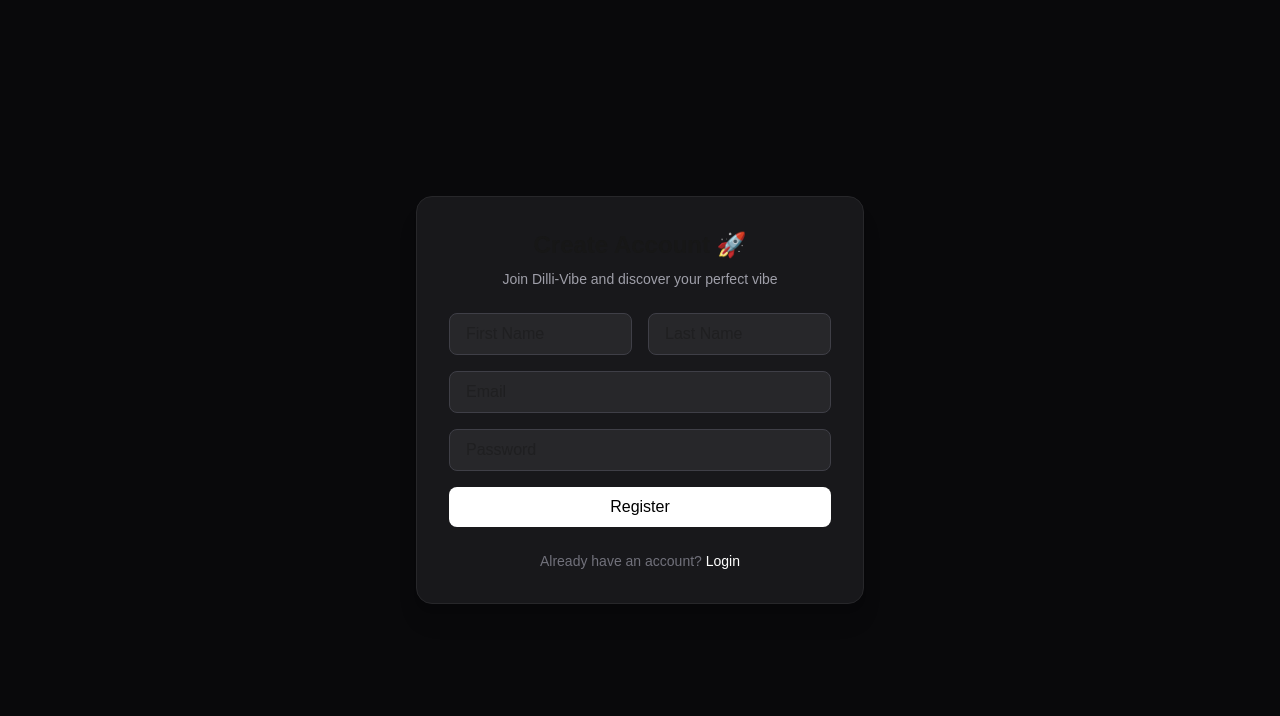
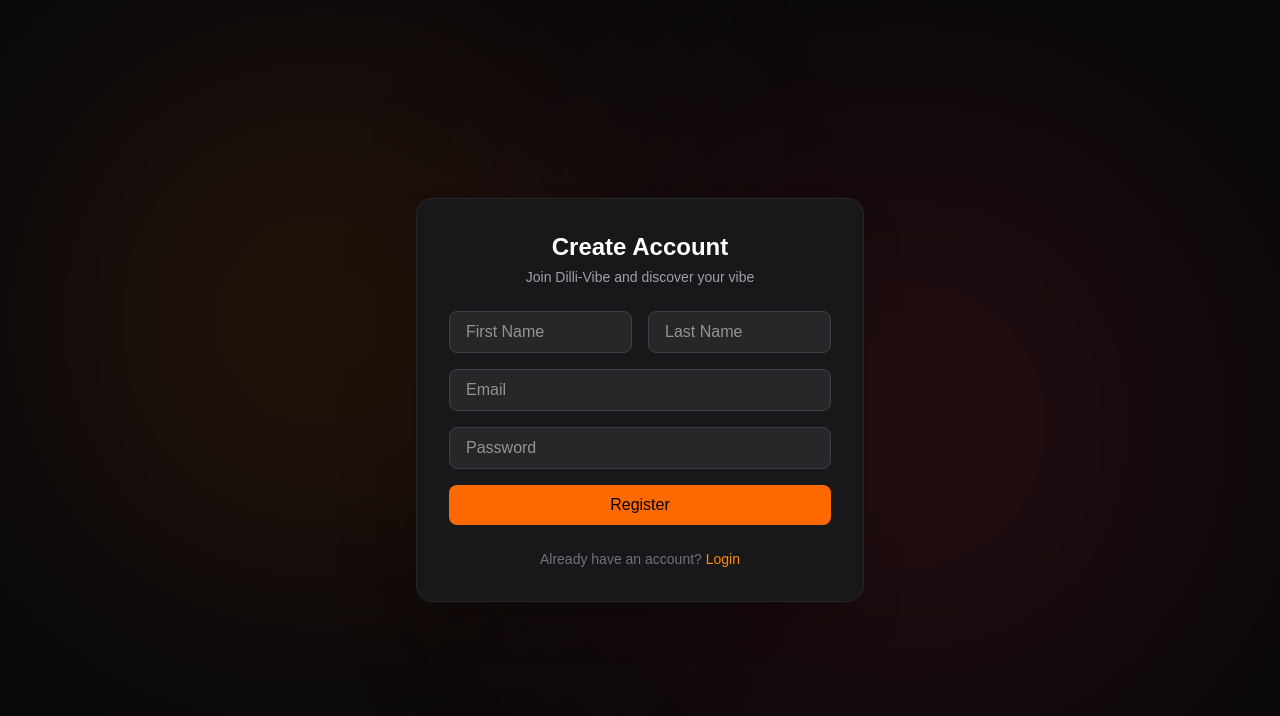
Before and after one commit to Dipeshgithub1/Dilli-vibe, a Next.js app in the folder frontend/: page /register in a window 1280 px wide. Shown: the top 716 px of the page. Built offline with nearby package versions, Linux system fonts and the light colour scheme; no server answers.

Commit message:
set up dashboras

```diff
--- a/frontend/component/Navbar.tsx
+++ b/frontend/component/Navbar.tsx
@@ -0,0 +1,83 @@
+"use client";
+
+import Link from "next/link";
+import { usePathname } from "next/navigation";
+import { useAuthStore } from "../store/authStore";
+import { useEffect } from "react";
+
+export default function Navbar() {
+  const pathname = usePathname();
+  const { user, loading, fetchMe, logout } = useAuthStore();
+
+  useEffect(() => {
+    fetchMe();
+  }, [fetchMe]);
+
+  const isActive = (path: string) => pathname === path;
+
+  if (loading) {
+    return (
+      <nav className="flex justify-between items-center max-w-6xl mx-auto px-6 py-4">
+        <div className="font-semibold text-lg">Dilli-Vibe</div>
+      </nav>
+    );
+  }
+
+  return (
+    <nav className="flex justify-between items-center max-w-6xl mx-auto px-6 py-4 bg-zinc-900/80 backdrop-blur-xl border border-zinc-800 rounded-full">
+      <Link href={user ? "/dashboard" : "/"} className="font-semibold text-lg text-white">
+        Dilli-Vibe
+      </Link>
+
+      {user ? (
+        <div className="flex items-center gap-6">
+          <div className="hidden md:flex gap-6 text-sm">
+            <Link
+              href="/dashboard"
+              className={`hover:text-white transition ${
+                isActive("/dashboard") ? "text-green-400" : "text-zinc-400"
+              }`}
+            >
+              Dashboard
+            </Link>
+            <Link
+              href="/recommendations"
+              className={`hover:text-white transition ${
+                isActive("/recommendations") ? "text-green-400" : "text-zinc-400"
+              }`}
+            >
+              Recommendations
+            </Link>
+          </div>
+
+          <div className="flex items-center gap-3">
+            <div className="text-sm text-zinc-300 hidden sm:block">
+              {user.firstName} {user.lastName}
+            </div>
+            <button
+              onClick={logout}
+              className="px-4 py-2 text-sm bg-zinc-800 text-zinc-300 rounded-full hover:bg-zinc-700 hover:text-white transition"
+            >
+              Logout
+            </button>
+          </div>
+        </div>
+      ) : (
+        <div className="flex items-center gap-4">
+          <Link
+            href="/login"
+            className="text-sm text-zinc-400 hover:text-white transition"
+          >
+            Login
+          </Link>
+          <Link
+            href="/register"
+            className="px-5 py-2 text-sm bg-green-600 text-white rounded-full hover:bg-green-700 transition"
+          >
+            Get Started
+          </Link>
+        </div>
+      )}
+    </nav>
+  );
+}
--- a/frontend/component/ProtectedRoute.tsx
+++ b/frontend/component/ProtectedRoute.tsx
@@ -16,6 +16,12 @@
 
 
     useEffect(() => {
+      const token = localStorage.getItem("token")
+
+      if(!token){
+        router.push("/login");
+        return;
+      }
       fetchMe()
     },[fetchMe])
 
@@ -28,7 +34,11 @@
 
 
     if (loading)
-        return null;
+        return (
+      <div className="flex items-center justify-center min-h-screen bg-zinc-950 text-white">
+        Loading...
+      </div>
+        )
 
     return <>{children}</>
 
--- a/frontend/src/app/login/page.tsx
+++ b/frontend/src/app/login/page.tsx
@@ -22,10 +22,18 @@
 
 
       localStorage.setItem("token", res.data.data.token);
+      localStorage.setItem("user",JSON.stringify(res.data.token))
 
       router.push("/dashboard");
     } catch (err: any) {
-      setError(err.response?.data?.message || "Login failed");
+      if (err.response) {
+    setError(err.response.data.message);
+  } else if (err.request) {
+    setError("Server not responding");
+  } else {
+    setError("Something went wrong");
+  }
+
     } finally {
       setLoading(false);
     }
--- a/frontend/src/app/onboarding/page.tsx
+++ b/frontend/src/app/onboarding/page.tsx
@@ -2,6 +2,7 @@
 
 import { useState } from "react";
 import { useRouter } from "next/navigation";
+import { useAuthStore } from "../../../store/authStore";
 import api from "../../../lib/axios";
 
 /* Mood Options */
--- a/frontend/src/app/register/page.tsx
+++ b/frontend/src/app/register/page.tsx
@@ -2,6 +2,7 @@
 
 import { useState } from "react";
 import api from "../../../lib/axios";
+import { motion } from "framer-motion";
 import { useRouter } from "next/navigation";
 
 export default function RegisterPage() {
@@ -43,17 +44,28 @@
   };
 
   return (
-    <div className="flex items-center justify-center min-h-screen bg-zinc-950 px-4">
-      <div className="w-full max-w-md bg-zinc-900 border border-zinc-800 rounded-2xl p-8 shadow-xl">
-        <h1 className="text-2xl font-semibold mb-2 text-center">
-          Create Account 🚀
+    <div className="min-h-screen flex items-center justify-center bg-zinc-950 text-white px-4">
+
+      {/* Background glow */}
+      <div className="absolute w-100 h-100 bg-orange-500/20 blur-[150px] rounded-full top-30 left-30" />
+      <div className="absolute w-112.5 h-112.5 bg-red-500/20 blur-[160px] rounded-full bottom-37.5 right-37.5" />
+
+      <motion.div
+        initial={{ opacity: 0, y: 40 }}
+        animate={{ opacity: 1, y: 0 }}
+        transition={{ duration: 0.6 }}
+        className="relative w-full max-w-md bg-zinc-900 border border-zinc-800 rounded-2xl p-8 shadow-2xl"
+      >
+        <h1 className="text-2xl font-semibold text-center mb-1">
+          Create Account
         </h1>
-        <p className="text-zinc-400 text-sm text-center mb-6">
-          Join Dilli-Vibe and discover your perfect vibe
+
+        <p className="text-sm text-zinc-400 text-center mb-6">
+          Join Dilli-Vibe and discover your vibe
         </p>
 
         {error && (
-          <div className="mb-4 text-sm text-red-400 bg-red-900/30 p-3 rounded-lg">
+          <div className="bg-red-500/20 border border-red-500/30 text-red-300 text-sm p-3 rounded-lg mb-4">
             {error}
           </div>
         )}
@@ -66,9 +78,9 @@
               name="firstName"
               placeholder="First Name"
               required
-              className="w-1/2 px-4 py-2 bg-zinc-800 border border-zinc-700 rounded-lg focus:outline-none focus:ring-2 focus:ring-white"
               value={form.firstName}
               onChange={handleChange}
+              className="w-1/2 px-4 py-2 bg-zinc-800 border border-zinc-700 rounded-lg focus:outline-none focus:ring-2 focus:ring-orange-400"
             />
 
             <input
@@ -76,9 +88,9 @@
               name="lastName"
               placeholder="Last Name"
               required
-              className="w-1/2 px-4 py-2 bg-zinc-800 border border-zinc-700 rounded-lg focus:outline-none focus:ring-2 focus:ring-white"
               value={form.lastName}
               onChange={handleChange}
+              className="w-1/2 px-4 py-2 bg-zinc-800 border border-zinc-700 rounded-lg focus:outline-none focus:ring-2 focus:ring-orange-400"
             />
           </div>
 
@@ -87,9 +99,9 @@
             name="email"
             placeholder="Email"
             required
-            className="w-full px-4 py-2 bg-zinc-800 border border-zinc-700 rounded-lg focus:outline-none focus:ring-2 focus:ring-white"
             value={form.email}
             onChange={handleChange}
+            className="w-full px-4 py-2 bg-zinc-800 border border-zinc-700 rounded-lg focus:outline-none focus:ring-2 focus:ring-orange-400"
           />
 
           <input
@@ -97,30 +109,32 @@
             name="password"
             placeholder="Password"
             required
-            className="w-full px-4 py-2 bg-zinc-800 border border-zinc-700 rounded-lg focus:outline-none focus:ring-2 focus:ring-white"
             value={form.password}
             onChange={handleChange}
+            className="w-full px-4 py-2 bg-zinc-800 border border-zinc-700 rounded-lg focus:outline-none focus:ring-2 focus:ring-orange-400"
           />
 
           <button
             type="submit"
             disabled={loading}
-            className="w-full py-2 rounded-lg bg-white text-black font-medium hover:bg-zinc-200 transition disabled:opacity-50"
+            className="w-full py-2 rounded-lg bg-orange-500 hover:bg-orange-400 transition text-black font-medium disabled:opacity-50"
           >
             {loading ? "Creating account..." : "Register"}
           </button>
+
         </form>
 
         <p className="text-center text-sm text-zinc-500 mt-6">
           Already have an account?{" "}
           <span
             onClick={() => router.push("/login")}
-            className="text-white cursor-pointer hover:underline"
+            className="text-orange-400 cursor-pointer hover:underline"
           >
             Login
           </span>
         </p>
-      </div>
+
+      </motion.div>
     </div>
   );
 }
--- a/frontend/store/authStore.ts
+++ b/frontend/store/authStore.ts
@@ -5,7 +5,7 @@
 
 interface User {
     _id:string,
- firstName: string;
+  firstName: string;
   lastName: string;
   email: string;
   isOnboarded: boolean;
@@ -25,10 +25,16 @@
 
   fetchMe: async () => {
     try {
+      const token = localStorage.getItem("token");
+
+      if (!token) {
+        set({ user: null, loading: false });
+        return;
+      }
       const res = await api.get("/auth/me");
       set({ user: res.data.data });
     } catch {
-      set({ user: null });
+      set({ user: null,loading:false });
     } finally {
       set({ loading: false });
     }
@@ -36,6 +42,6 @@
 
   logout: () => {
     localStorage.removeItem("token");
-    set({ user: null });
+    set({ user: null,loading:false });
   },
 }));
```
